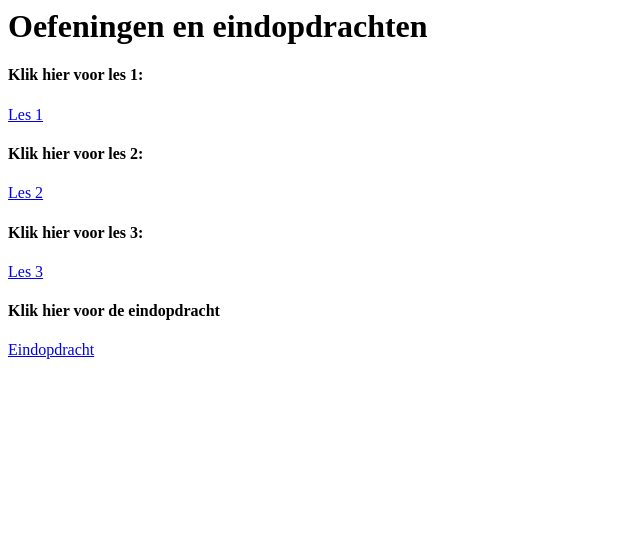
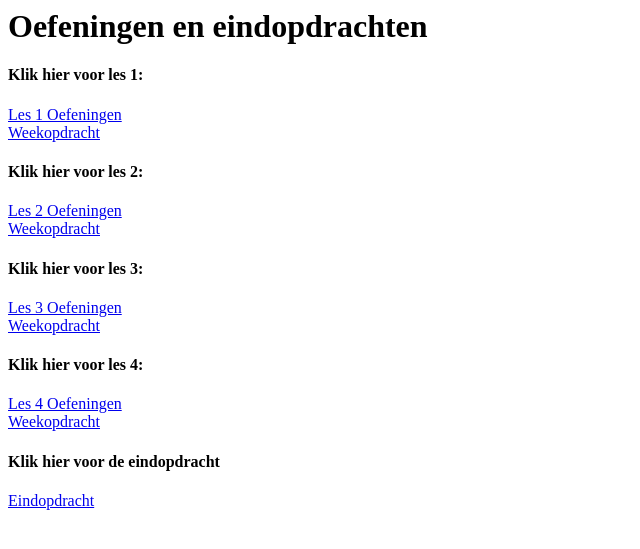
Before and after one commit to jerrylenneng/backendcursus, a PHP site: page / in a window 1280 px wide. Shown: the top 549 px of the page, without its empty margins (0-640 px from the left). Run offline with PHP 8.4, Linux system fonts and the light colour scheme.

Commit message:
Update index.php

```diff
--- a/Uitwerkingen/index.php
+++ b/Uitwerkingen/index.php
@@ -2,7 +2,20 @@
 
 <h1> Oefeningen en eindopdrachten </h1>
 
-<h4> Klik hier voor les 1: </h4><a href="Les 1/oefeningenLes1.php"> Les 1 </a>
-<h4> Klik hier voor les 2: </h4><a href="Les 2/oefeningenLes2.php"> Les 2 </a>
-<h4> Klik hier voor les 3: </h4><a href="Les 3/oefeningenLes3.php"> Les 3 </a>
-<h4> Klik hier voor de eindopdracht </h4><a href="Eindopdracht/eindopdracht.php"> Eindopdracht </a>
+<h4> Klik hier voor les 1: </h4>
+<a href="weekopdrachten/Les 1/oefeningenLes1.php"> Les 1 Oefeningen</a> <br>
+<a href="weekopdrachten/Les 1/weekopdrachtLes1.php"> Weekopdracht</a>
+
+<h4> Klik hier voor les 2: </h4>
+<a href="weekopdrachten/Les 2/oefeningenLes2.php"> Les 2 Oefeningen</a> <br>
+<a href="weekopdrachten/Les 2/weekopdrachtLes2.php"> Weekopdracht</a>
+
+<h4> Klik hier voor les 3: </h4>
+<a href="weekopdrachten/Les 3/oefeningenLes3.php"> Les 3 Oefeningen</a> <br>
+<a href="weekopdrachten/Les 3/weekopdrachtLes3.php"> Weekopdracht</a>
+
+<h4> Klik hier voor les 4: </h4>
+<a href="weekopdrachten/Les 4/oefeningenLes4.php"> Les 4 Oefeningen</a> <br>
+<a href="weekopdrachten/Les 4/weekopdrachtLes4.php"> Weekopdracht</a>
+
+<h4> Klik hier voor de eindopdracht </h4><a href="eindopdracht/eindopdracht.php"> Eindopdracht </a>
```
